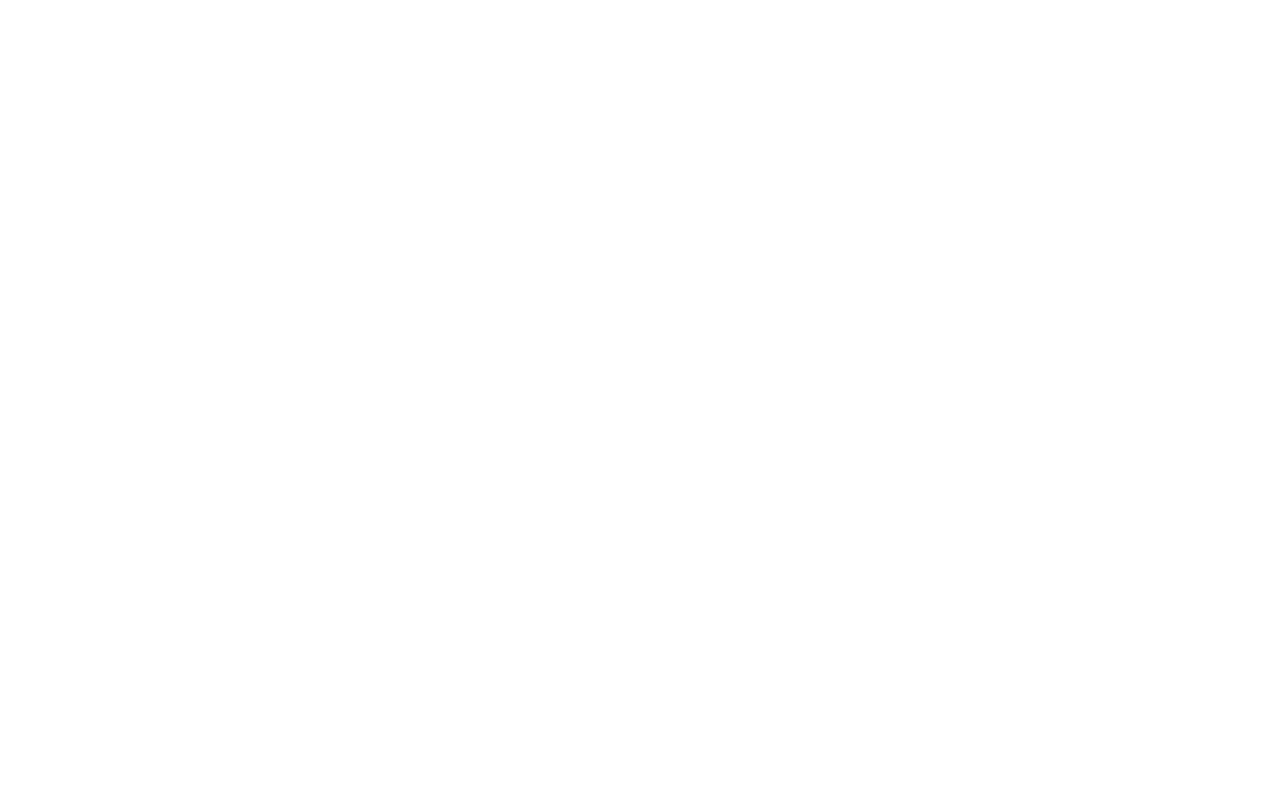
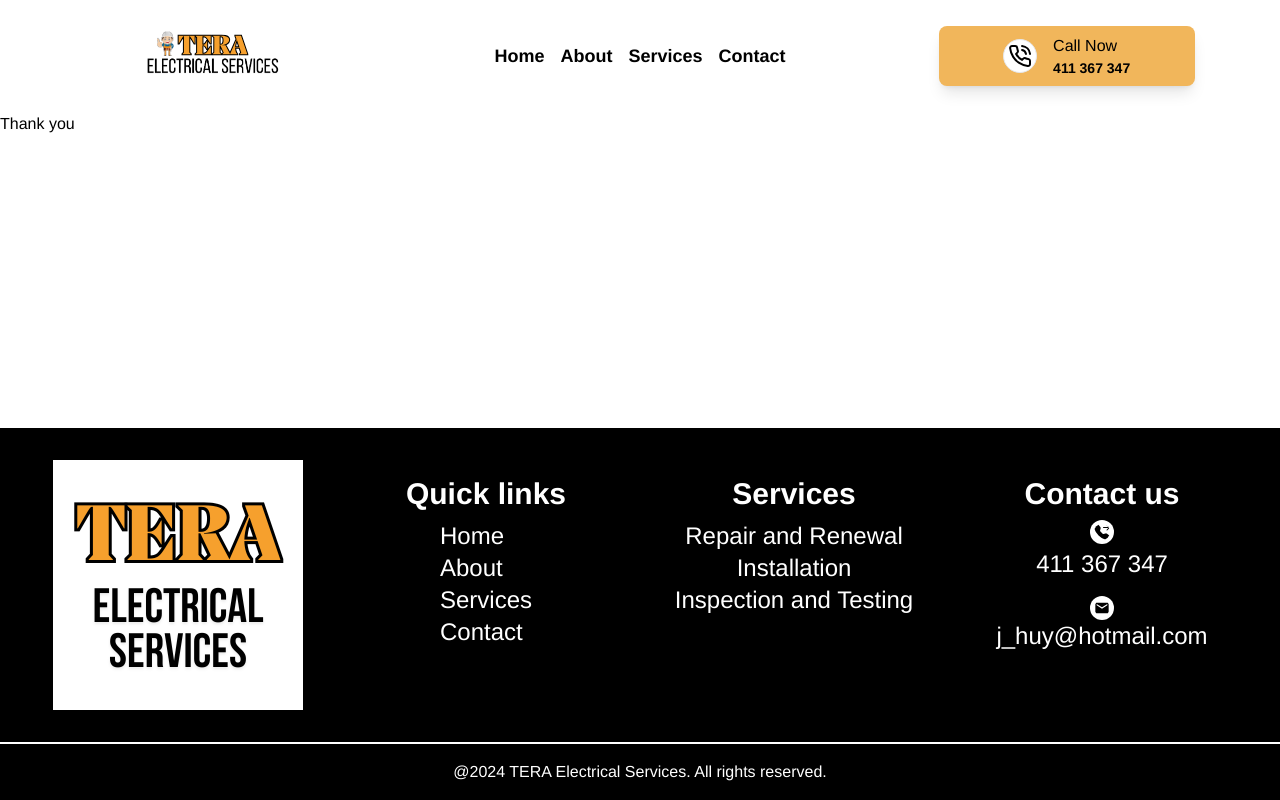
Before and after one commit to Mana12011207/TERA-electrical-services, a React (Create React App) app: page /thank-you in a window 1280 px wide. Before the commit this address had no page. Built offline with nearby package versions, Linux system fonts and the light colour scheme; a web font is replaced by a local one.

Commit message:
Create thankyou route.

```diff
--- a/src/App.js
+++ b/src/App.js
@@ -4,6 +4,7 @@
 import About from "./pages/About";
 import Contact from "./pages/Contact";
 import Services from "./pages/Services";
+import ThankYou from "./pages/ThankYou";
 
 function App() {
   return (
@@ -13,6 +14,7 @@
         <Route path="/about" element={<About />} />
         <Route path="/services" element={<Services />} />
         <Route path="/contact" element={<Contact />} />
+        <Route path="/thank-you" element={<ThankYou />} />
       </Routes>
     </div>
   );
--- a/src/pages/Contact.jsx
+++ b/src/pages/Contact.jsx
@@ -1,7 +1,16 @@
 import React from "react";
 import BaseLayout from "../components/BaseLayout";
+import { useNavigate } from "react-router-dom";
 
 function Contact() {
+  const navigate = useNavigate();
+
+  const handleSubmit = (event) => {
+    event.preventDefault();
+
+    navigate.push("/thank-you");
+  };
+
   return (
     <>
       <BaseLayout>
@@ -17,7 +26,7 @@
             </p>
           </div>
 
-          <div className="flex flex-col items-center justify-center w-full px-10 py-8 mx-auto bg-gray-200 rounded-lg max-w-7xl">
+          <div className="flex flex-col items-center justify-center w-full px-10 py-8 mx-auto bg-gray-200 max-w-7xl">
             <h2 className="text-2xl font-bold text-center lg:text-3xl">
               Reach out TERA Electricians today
             </h2>
@@ -108,7 +117,7 @@
                     placeholder="Message"
                     rows="5"
                     cols="29"
-                    className="w-full p-1 border rounded-sm  solid focus:outline-none focus:border-blue-500 focus:border-4"
+                    className="w-full p-1 border rounded-sm solid focus:outline-none focus:border-blue-500 focus:border-4"
                   />
                 </div>
                 <div className="text-center">
--- /dev/null
+++ b/src/pages/ThankYou.jsx
@@ -0,0 +1,12 @@
+import React from "react";
+import BaseLayout from "../components/BaseLayout";
+
+function ThankYou() {
+  return (
+    <BaseLayout>
+      <p>Thank you</p>
+    </BaseLayout>
+  );
+}
+
+export default ThankYou;
--- a/src/pages/ThankYouPage.jsx
+++ /dev/null
@@ -1,5 +0,0 @@
-import React from "react";
-
-function ThankYou() {}
-
-export default ThankYou;
```
